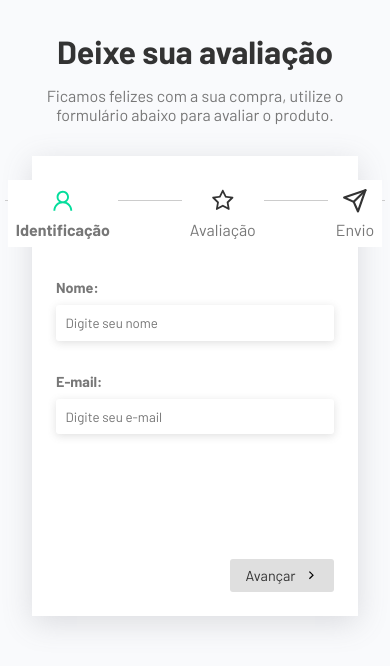
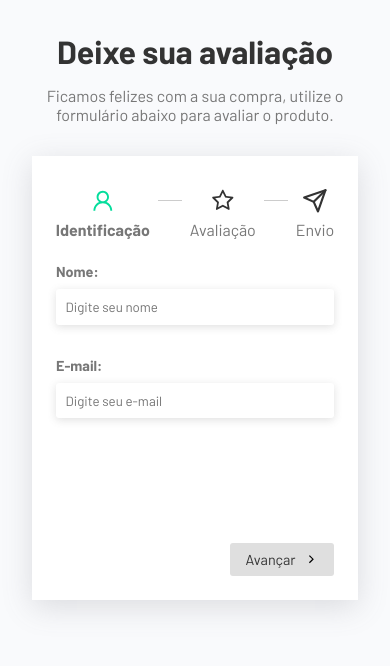
Before and after one commit to matheuspeluso/formulario-multistep-react, a React (Vite) app: page / in a window 390 px wide. Shown: the top 666 px of the page. Built offline with nearby package versions, Linux system fonts and the light colour scheme.

Commit message:
refactor: modified step styles

```diff
--- a/src/components/Steps.css
+++ b/src/components/Steps.css
@@ -37,3 +37,16 @@
 .active >svg{
     fill: #04dd9c;
 }
+
+@media (max-width: 720px){
+    .steps{
+        gap: 1.5rem;
+        max-width: 300px;
+        margin-bottom: 1rem;
+    }
+
+    .steps::after{
+        max-width: 250px;
+    }
+
+}
```
